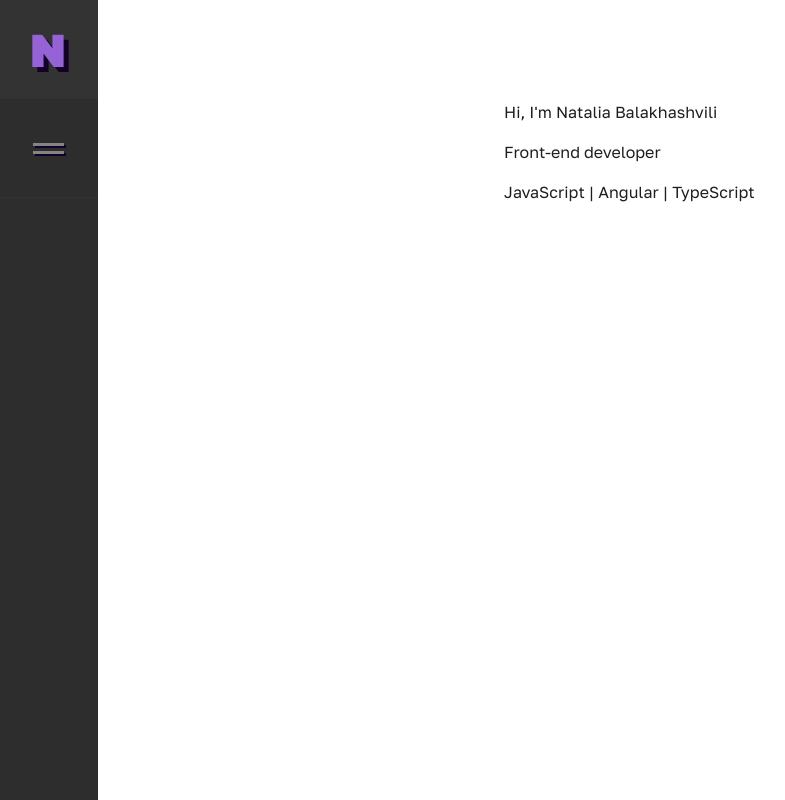
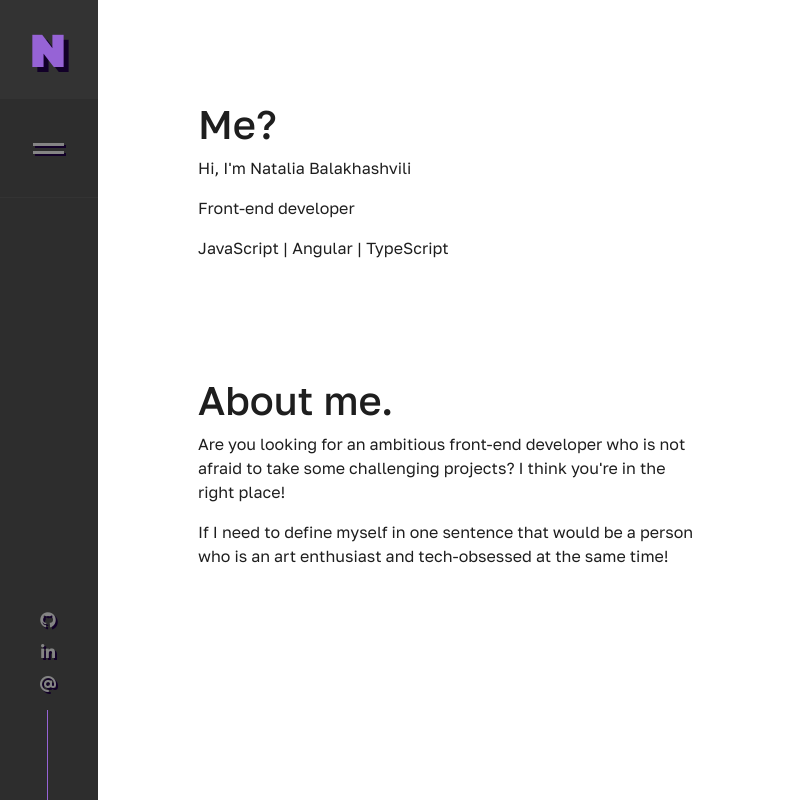
Before and after one commit to nataliebale/portfolio, an Angular app: page /home in a window 1280 px wide. Shown: the whole page, without its empty margins (2-787 px from the left). Built offline with nearby package versions, Linux system fonts and the light colour scheme.

Commit message:
feat - nav changes

```diff
--- a/src/app/app.component.scss
+++ b/src/app/app.component.scss
@@ -11,7 +11,7 @@
     z-index: 1;
     position: relative;
     left: -320px;
-    transition: 0.3s;
+    transition: left 0.3s ease;
 
     &.open{
       left: 0;
@@ -20,10 +20,12 @@
 
   &-main{
     width: calc(100% - 100px);
-    transition: 0.3s;
+    margin-left: -320px;
+    position: relative;
+    transition: margin 0.3s ease;
 
     &.open{
-      margin-left: 320px;
+      margin-left: 0px;
     }
   }
 }
--- a/src/app/features/home/home.component.html
+++ b/src/app/features/home/home.component.html
@@ -1,5 +1,16 @@
-<section class="home">
+<section class="home-section">
+  <h1>Me?</h1>
   <p>Hi, I'm Natalia Balakhashvili</p>
   <p>Front-end developer</p>
   <p>JavaScript | Angular | TypeScript</p>
 </section>
+
+<section class="home-section">
+  <h1>About me.</h1>
+  <p>Are you looking for an ambitious front-end developer who is not afraid to take some challenging projects?
+    I think you're in the right place!
+  </p>
+  <p>If I need to define myself in one sentence that would be a person who is an
+    art enthusiast and tech-obsessed at the same time!
+  </p>
+</section>
--- a/src/app/features/home/home.component.scss
+++ b/src/app/features/home/home.component.scss
@@ -1,3 +1,4 @@
-.home{
-  padding: 100px 10%;
+.home-section{
+  padding: 100px 100px 0;
+  max-width: 700px;
 }
--- a/src/app/features/page-not-found/page-not-found.component.scss
+++ b/src/app/features/page-not-found/page-not-found.component.scss
@@ -8,7 +8,6 @@
   position: absolute;
   height: 100vh;
   overflow: hidden;
-  //background: #333333;
   width: 100%;
   display: flex;
   align-items: center;
--- a/src/app/layout/header/constants/menu-items.ts
+++ b/src/app/layout/header/constants/menu-items.ts
@@ -6,19 +6,19 @@ export const MENU_ITEMS: MenuItem[] = [
     url: '/home'
   },
   {
-    title: '02. About',
-    url: '/about'
-  },
-  {
-    title: '03. Skills',
+    title: '02. Skills',
     url: '/skills'
   },
   {
-    title: '04. Projects',
+    title: '03. Projects',
     url: '/projects'
   },
   {
-    title: '05. Contact',
+    title: '04. Contact',
     url: '/contact'
+  },
+  {
+    title: '05. Check my games',
+    url: '/games'
   }
 ]
--- a/src/app/layout/header/header.component.html
+++ b/src/app/layout/header/header.component.html
@@ -28,5 +28,16 @@
         <div class="toggle-bar_line"></div>
       </div>
     </div>
+    <div class="socials">
+      <a href="">
+        <i class="fa-brands fa-github"></i>
+      </a>
+      <a href="">
+        <i class="fa-brands fa-linkedin-in"></i>
+      </a>
+      <a href="">
+        <i class="fa-sharp fa-solid fa-at"></i>
+      </a>
+    </div>
   </div>
 </header>
--- a/src/app/layout/header/header.component.scss
+++ b/src/app/layout/header/header.component.scss
@@ -129,3 +129,31 @@ header{
     }
    }
 }
+
+.socials{
+  position: absolute;
+  width: 100px;
+  bottom: 100px;
+
+  a{
+    display: block;
+    font-size: 16px;
+    text-align: center;
+  }
+
+  i{
+    color: #848484;
+    margin: 8px;
+    text-shadow: 2px 2px #120028;
+  }
+
+  &::after{
+    content: '';
+    position: absolute;
+    width: 1px;
+    height: 90px;
+    left: 49px;
+    bottom: -100px;
+    background: variables.$color-github-purple;
+  }
+}
--- a/src/index.html
+++ b/src/index.html
@@ -6,6 +6,7 @@
   <base href="/">
   <meta name="viewport" content="width=device-width, initial-scale=1">
   <link rel="icon" type="image/x-icon" href="favicon.ico">
+  <link href="https://cdnjs.cloudflare.com/ajax/libs/font-awesome/6.2.1/css/all.min.css" rel="stylesheet">
 </head>
 <body>
   <app-root></app-root>
```
